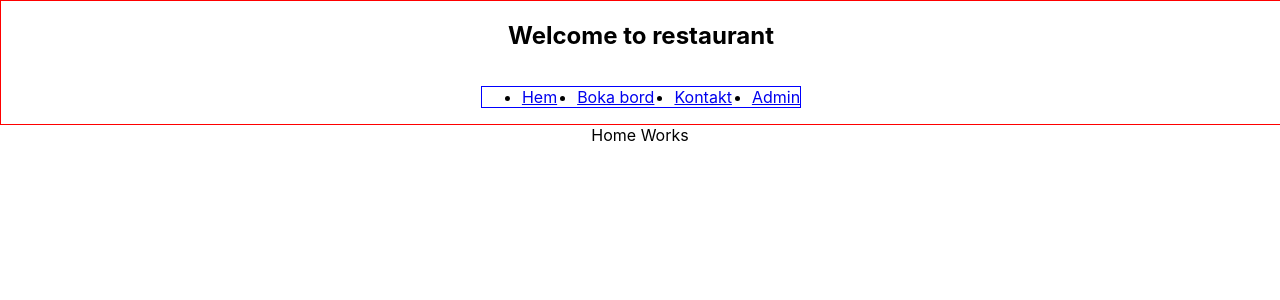
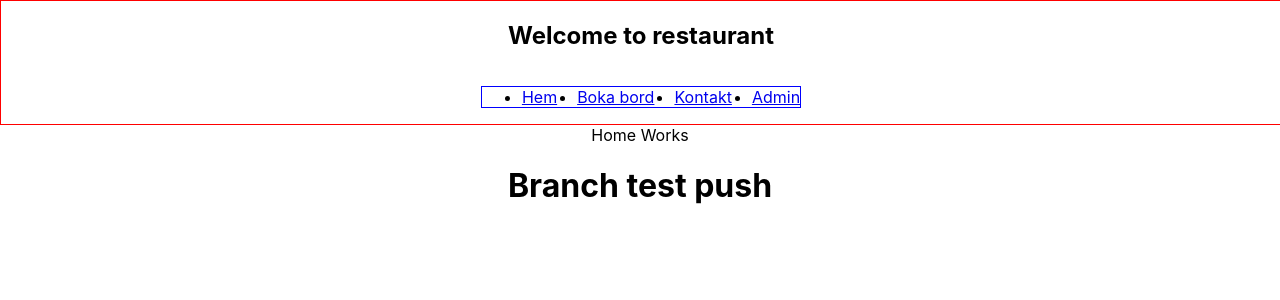
Before and after one commit to GamerShabandari/react-restaurang, a React (Create React App) app: page / in a window 1280 px wide. Shown: the top 300 px of the page. Built offline with nearby package versions, Linux system fonts and the light colour scheme.

Commit message:
Git branch mari-home test push.

```diff
--- a/src/components/home.tsx
+++ b/src/components/home.tsx
@@ -1,5 +1,6 @@
 export function Home(){
     return (<>
         <div>Home Works</div>
+        <h1>Branch test push</h1>
     </>)
 }
```
Also changed, not shown: 1 other file (tests, documents, lock files or other folders).
